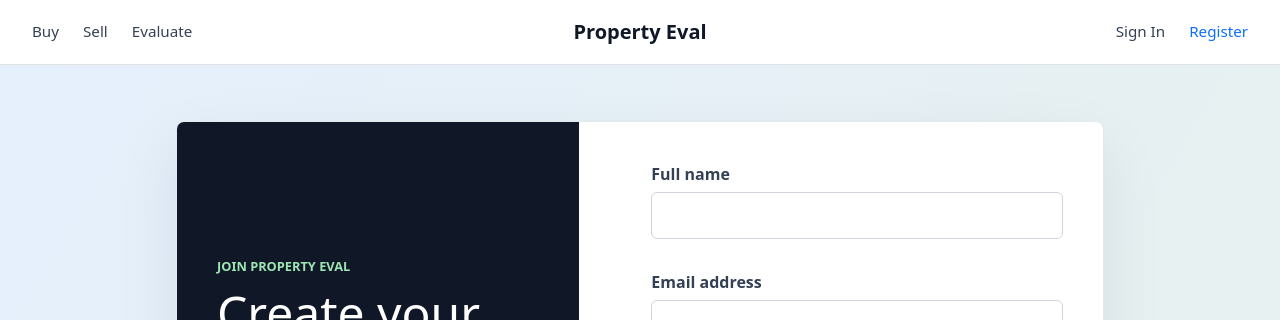
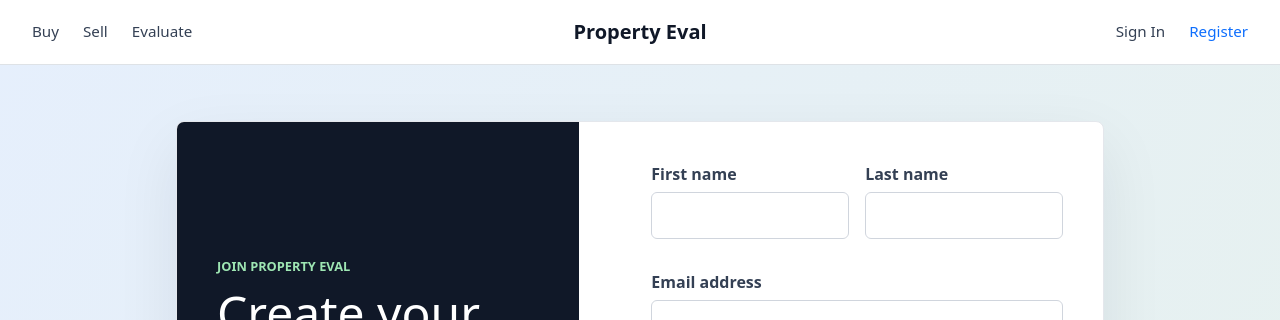
Before and after one commit to Alexandru210/property-eval, an Angular app: page /register in a window 1280 px wide. Shown: the top 320 px of the page. Built offline with nearby package versions, Linux system fonts and the light colour scheme.

Commit message:
modified register

```diff
--- a/src/app/core/models/user.model.ts
+++ b/src/app/core/models/user.model.ts
@@ -17,7 +17,8 @@ export interface LoginRequest {
 }
 
 export interface RegisterRequest {
+  firstName: string;
+  lastName: string;
   email: string;
   password: string;
-  name: string;
 }
--- a/src/app/core/services/auth.service.ts
+++ b/src/app/core/services/auth.service.ts
@@ -2,10 +2,11 @@ import { Injectable, signal, computed } from '@angular/core';
 import { HttpClient } from '@angular/common/http';
 import { firstValueFrom } from 'rxjs';
 import { User, AuthResponse, LoginRequest, RegisterRequest } from '../models/user.model';
+import { environment } from '../../../environments/environment';
 
 @Injectable({ providedIn: 'root' })
 export class AuthService {
-  private readonly apiUrl = 'http://localhost:5001/api/auth';
+  private readonly apiUrl = environment.apiUrl;
   private readonly tokenKey = 'auth_token';
 
   private currentUserSignal = signal<User | null>(this.loadUserFromStorage());
@@ -64,10 +65,9 @@ export class AuthService {
   async register(request: RegisterRequest): Promise<void> {
     this.isLoadingSignal.set(true);
     try {
-      const response = await firstValueFrom(
-        this.http.post<AuthResponse>(`${this.apiUrl}/register`, request)
+      await firstValueFrom(
+        this.http.post<void>(`${this.apiUrl}/users`, request)
       );
-      this.setAuthData(response);
     } catch (error) {
       this.currentUserSignal.set(null);
       throw error;
--- a/src/app/features/auth/pages/register/register.html
+++ b/src/app/features/auth/pages/register/register.html
@@ -16,26 +16,46 @@
         </div>
       }
 
+      <div class="form-grid">
         <div class="form-field">
-        <label for="name">Full name</label>
+          <label for="firstName">First name</label>
           <input
-          id="name"
+            id="firstName"
             class="form-control"
             type="text"
-          formControlName="name"
-          autocomplete="name"
-          aria-describedby="name-error"
-          [class.is-invalid]="hasError('name', 'required') || hasError('name', 'minlength') || hasError('name', 'maxlength')"
+            formControlName="firstName"
+            autocomplete="given-name"
+            aria-describedby="first-name-error"
+            [class.is-invalid]="hasError('firstName', 'required') || hasError('firstName', 'maxlength')"
           />
-        <p id="name-error" class="field-message invalid-feedback" aria-live="polite">
-          @if (hasError('name', 'required')) {
-            Enter your full name.
-          } @else if (hasError('name', 'minlength')) {
-            Name must be at least 3 characters.
-          } @else if (hasError('name', 'maxlength')) {
-            Name must be 80 characters or fewer.
+          <p id="first-name-error" class="field-message invalid-feedback" aria-live="polite">
+            @if (hasError('firstName', 'required')) {
+              Enter your first name.
+            } @else if (hasError('firstName', 'maxlength')) {
+              First name must be 40 characters or fewer.
             }
           </p>
+        </div>
+
+        <div class="form-field">
+          <label for="lastName">Last name</label>
+          <input
+            id="lastName"
+            class="form-control"
+            type="text"
+            formControlName="lastName"
+            autocomplete="family-name"
+            aria-describedby="last-name-error"
+            [class.is-invalid]="hasError('lastName', 'required') || hasError('lastName', 'maxlength')"
+          />
+          <p id="last-name-error" class="field-message invalid-feedback" aria-live="polite">
+            @if (hasError('lastName', 'required')) {
+              Enter your last name.
+            } @else if (hasError('lastName', 'maxlength')) {
+              Last name must be 40 characters or fewer.
+            }
+          </p>
+        </div>
       </div>
 
       <div class="form-field">
--- a/src/app/features/auth/pages/register/register.ts
+++ b/src/app/features/auth/pages/register/register.ts
@@ -27,7 +27,8 @@ export class Register {
 
   protected readonly registerForm = this.fb.group(
     {
-      name: ['', [Validators.required, Validators.minLength(3), Validators.maxLength(80)]],
+      firstName: ['', [Validators.required, Validators.maxLength(40)]],
+      lastName: ['', [Validators.required, Validators.maxLength(40)]],
       email: ['', [Validators.required, Validators.email]],
       password: ['', [Validators.required, Validators.minLength(8)]],
       confirmPassword: ['', [Validators.required]],
@@ -43,12 +44,13 @@ export class Register {
       return;
     }
 
-    const { name, email, password } = this.registerForm.getRawValue();
+    const { firstName, lastName, email, password } = this.registerForm.getRawValue();
     this.isSubmitting.set(true);
 
     try {
       await this.authService.register({
-        name: name.trim(),
+        firstName: firstName.trim(),
+        lastName: lastName.trim(),
         email: email.trim(),
         password,
       });
@@ -60,7 +62,10 @@ export class Register {
     }
   }
 
-  protected hasError(controlName: 'name' | 'email' | 'password' | 'confirmPassword', errorName: string): boolean {
+  protected hasError(
+    controlName: 'firstName' | 'lastName' | 'email' | 'password' | 'confirmPassword',
+    errorName: string,
+  ): boolean {
     const control = this.registerForm.controls[controlName];
     return control.hasError(errorName) && (control.dirty || control.touched);
   }
--- a/src/environments/environment.development.ts
+++ b/src/environments/environment.development.ts
@@ -1,4 +1,4 @@
 export const environment = {
   production: false,
-  apiUrl: 'https://localhost:5001/api'
+  apiUrl: 'https://localhost:7099'
 };
--- a/src/environments/environment.ts
+++ b/src/environments/environment.ts
@@ -1,4 +1,4 @@
 export const environment = {
   production: false,
-  apiUrl: 'https://localhost:5001/api'
+  apiUrl: 'https://localhost:7099'
 };
```
Also changed, not shown: 1 other file (tests, documents, lock files or other folders). Lines whose indentation alone changed are shown as unchanged.
